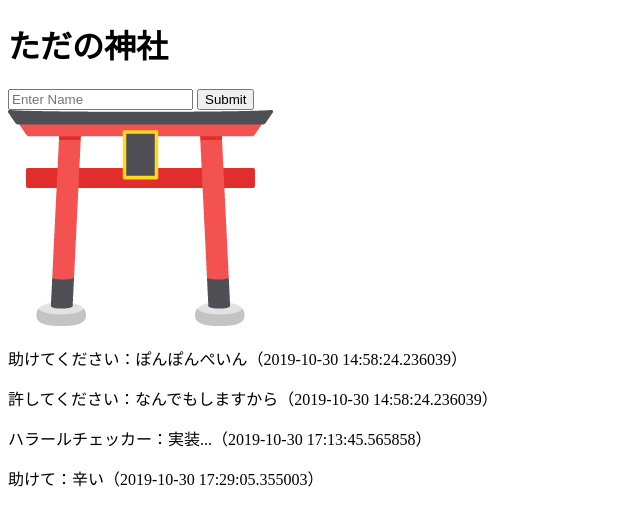
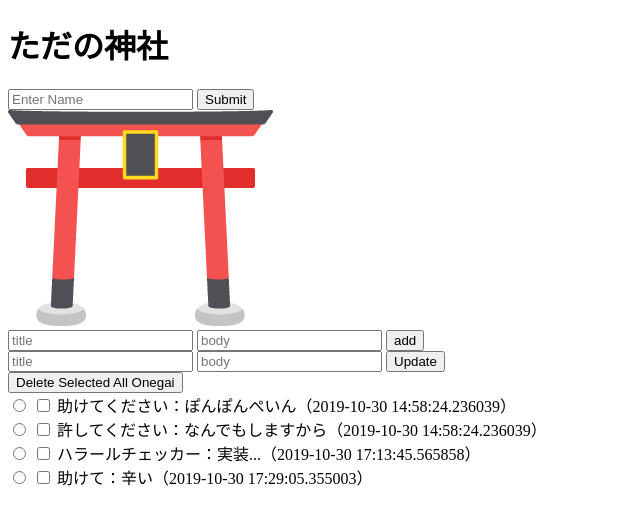
Before and after one commit to Masayo4/massaman_flask_practice, a Flask app: page / in a window 1280 px wide. Shown: the top 526 px of the page, without its empty margins (0-640 px from the left). Run offline with Flask 2, Linux system fonts and the light colour scheme.

Commit message:
add add&edit&delete function

```diff
--- a/app/app.py
+++ b/app/app.py
@@ -3,6 +3,8 @@ from flask import Flask,render_template,request
 #モジュールインポート
 from models.models import OnegaiContent
 #modelsの中で作成したクラスを呼び出す
+from models.database import db_session
+from datetime import datetime
 
 app = Flask(__name__)
 #Flaskのオブジェクト生成
@@ -34,6 +36,39 @@ def post():
     all_onegai = OnegaiContent.query.all()
     return render_template("index.html",name=name,all_onegai=all_onegai)
 
+#HTMLからDBにデータを送るための関数
+@app.route("/add", methods=["post"])
+def add():
+    title = request.form["title"]
+    body = request.form["body"]
+    content = OnegaiContent(title,body,datetime.now())
+    db_session.add(content)
+    db_session.commit()
+    #対話型pythonでやった処理を実際に関数にしただけ
+    return index()
+
+@app.route("/update",methods=["post"])
+def update():
+    content = OnegaiContent.query.filter_by(id=request.form["update"]).first()
+    #現在のDBの中にあるものを特定して持ってくる
+    content.title = request.form["title"]
+    content.body = request.form["body"]
+    db_session.commit()
+    #最後にDBの更新
+    #仕様的に重複するものだとエラーがでるので注意...(ここは本番の作るときは調べながら...)
+    return index()
+
+@app.route("/delete",methods=["post"])
+def delete():
+    id_list = request.form.getlist("delete")
+    #一致するものを消去するから全体をまず取り出す
+    for id in id_list:
+        content = OnegaiContent.query.filter_by(id=id).first()
+        db_session.delete(content)
+        #DBの中にあるコンテンツを消去する
+    db_session.commit()
+    return index()
+
 
 if __name__ == '__main__':
     app.run(debug=True)
--- a/app/templates/index.html
+++ b/app/templates/index.html
@@ -26,6 +26,11 @@
 
     <!-- 画像をぶち込むときは普通にpath指定して書いてOK -->
     <img src="/static/images/torii.png" alt="鳥居">
+    <form action="/add" method="post">
+      <input type="text" name="title" placeholder="title">
+      <input type="text" name="body" placeholder="body">
+      <input type="submit" value="add">
+    </form>
     <!--
     {% for word in okyo %}
     <p>{{word}}</p>
@@ -33,8 +38,22 @@
     -->
     <!-- flaskのfor制御　基本的にはpythonの書き方と同じで,endforがつく -->
     <!-- 以下DBからfor文でコンテンツ引っ張りだしてくる -->
-    {% for onegai in all_onegai %}
-   <p>{{onegai.title}}：{{onegai.body}}（{{onegai.date}}）</p>
-   {% endfor %}
+    <form action="/update" method="post" id="update">
+          <input type="text" name="title" placeholder="title">
+          <input type="text" name="body" placeholder="body">
+          <input type="submit" value="Update">
+    </form>
+    <form action="/delete" method="post" id="delete">
+        <input type="submit" value="Delete Selected All Onegai">
+    </form>
+          <!--　DBの中身を入れ替える必要があるので,UPDATEして保存するための関数を作成する -->
+          {% for onegai in all_onegai %}
+          <!--　for文の呼び出し処理のなかに変更をするためのボタンをつける -->
+          <div>
+           <input type="radio" name="update" form="update" value={{onegai.id}}>
+           <input type="checkbox" name="delete" form="delete" value={{onegai.id}}>
+           {{onegai.title}}：{{onegai.body}}（{{onegai.date}}）
+       </div>
+          {% endfor %}
   </body>
 </html>
```
Also changed, not shown: README.md, models/onegai.db.
